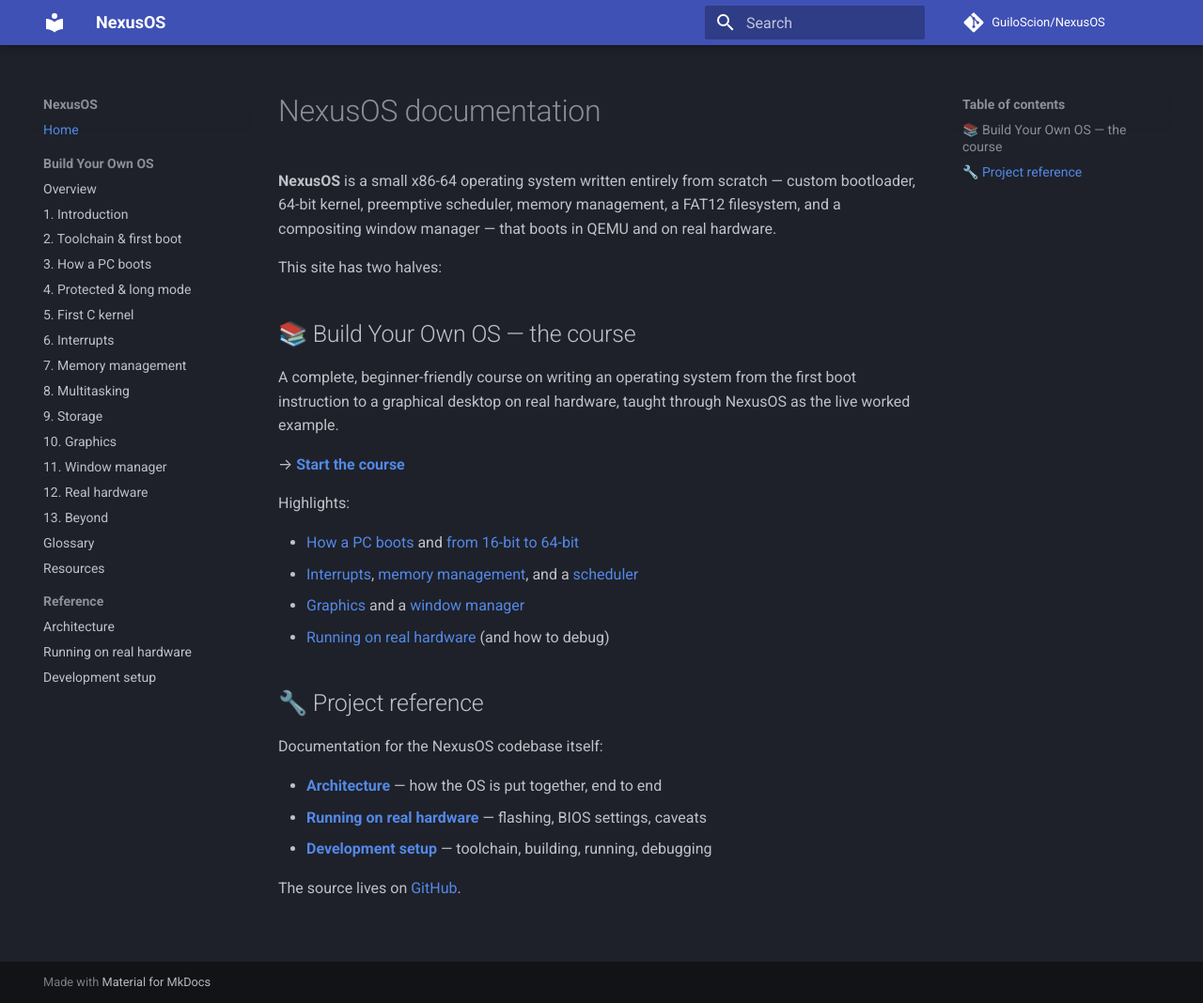
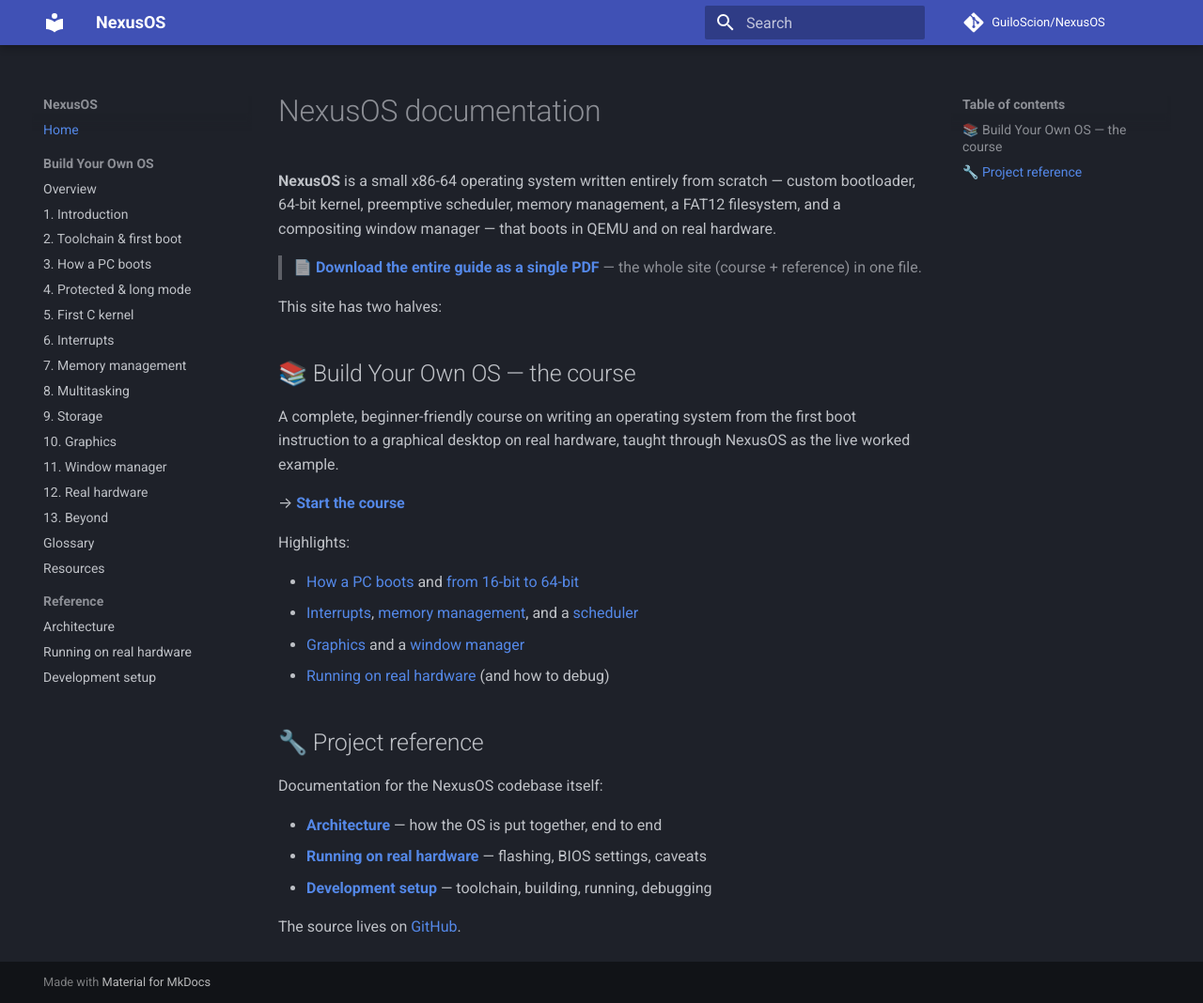
Before and after one commit to GuiloScion/NexusOS, an MkDocs documentation site: the page built from docs/index.md, in a window 1280 px wide and 1068 px high. Shown: the whole window at 94% size. Built offline with MkDocs 1.6.1 and Material for MkDocs 9.7.7, drawn with Linux system fonts in a browser that asks for light colours; comment, search, counter and statistics services are not loaded.

Commit message:
docs: add single-PDF export via mkdocs-with-pdf

```diff
--- a/.readthedocs.yaml
+++ b/.readthedocs.yaml
@@ -5,6 +5,12 @@
   os: ubuntu-24.04
   tools:
     python: "3.12"
+  # System libraries WeasyPrint needs for the mkdocs-with-pdf export.
+  apt_packages:
+    - libpango-1.0-0
+    - libpangoft2-1.0-0
+    - libpangocairo-1.0-0
+    - libgdk-pixbuf-2.0-0
 
 mkdocs:
   configuration: mkdocs.yml
--- a/docs/index.md
+++ b/docs/index.md
@@ -4,6 +4,9 @@
 custom bootloader, 64-bit kernel, preemptive scheduler, memory management, a
 FAT12 filesystem, and a compositing window manager — that boots in QEMU and on
 real hardware.
+
+> 📄 **[Download the entire guide as a single PDF](pdf/nexusos.pdf)** — the whole
+> site (course + reference) in one file.
 
 This site has two halves:
 
--- a/docs/requirements.txt
+++ b/docs/requirements.txt
@@ -1,2 +1,5 @@
 # Documentation build dependencies (used by Read the Docs and local `mkdocs`).
 mkdocs-material>=9.5
+# Single-PDF export of the whole site (needs WeasyPrint's system libraries;
+# on Read the Docs these are installed via build.apt_packages in .readthedocs.yaml).
+mkdocs-with-pdf>=1.0
--- a/mkdocs.yml
+++ b/mkdocs.yml
@@ -17,6 +17,16 @@
     - navigation.tracking
     - content.code.copy
     - search.suggest
+
+plugins:
+  - search
+  # Renders the whole site into a single downloadable PDF (via WeasyPrint).
+  - with-pdf:
+      output_path: pdf/nexusos.pdf
+      cover_title: NexusOS
+      cover_subtitle: "Build Your Own Operating System — a from-scratch guide"
+      author: GuiloScion
+      toc_title: Contents
 
 markdown_extensions:
   - admonition
```
